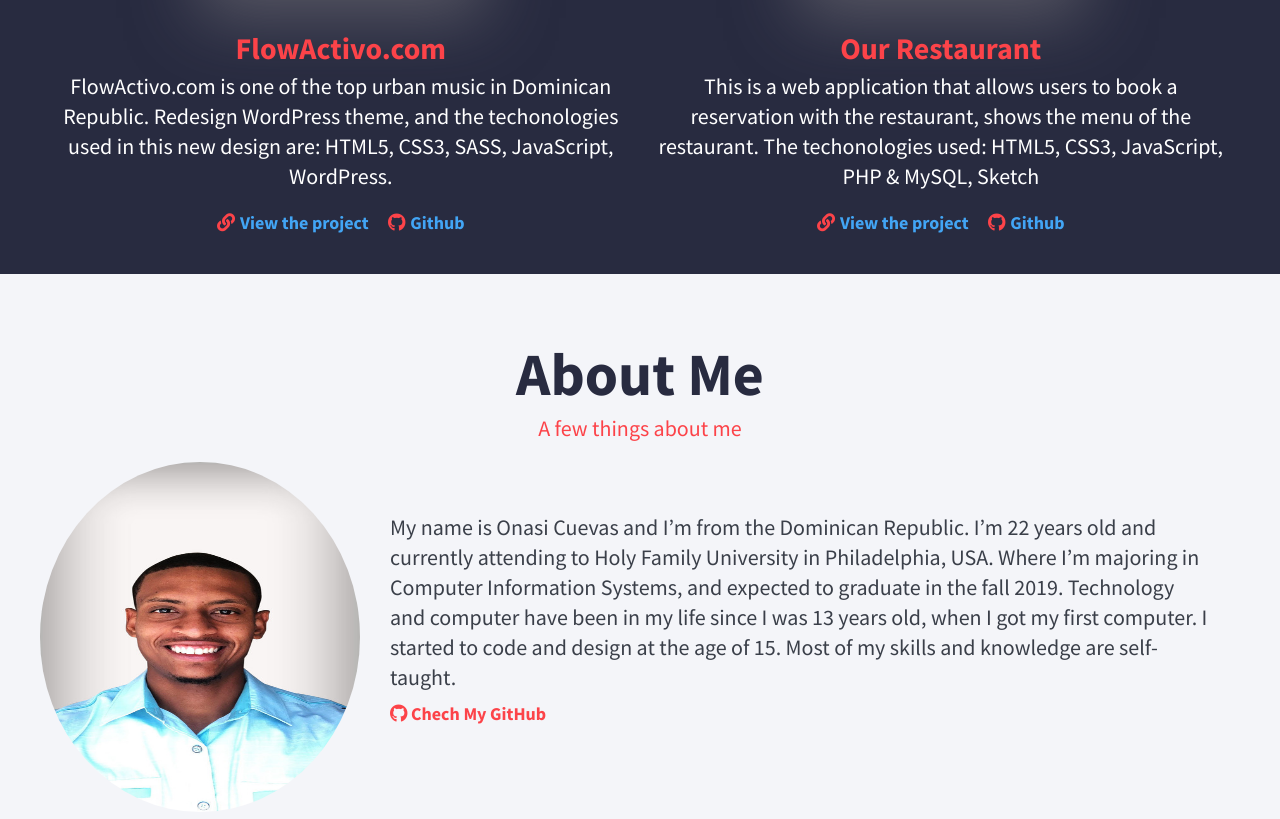
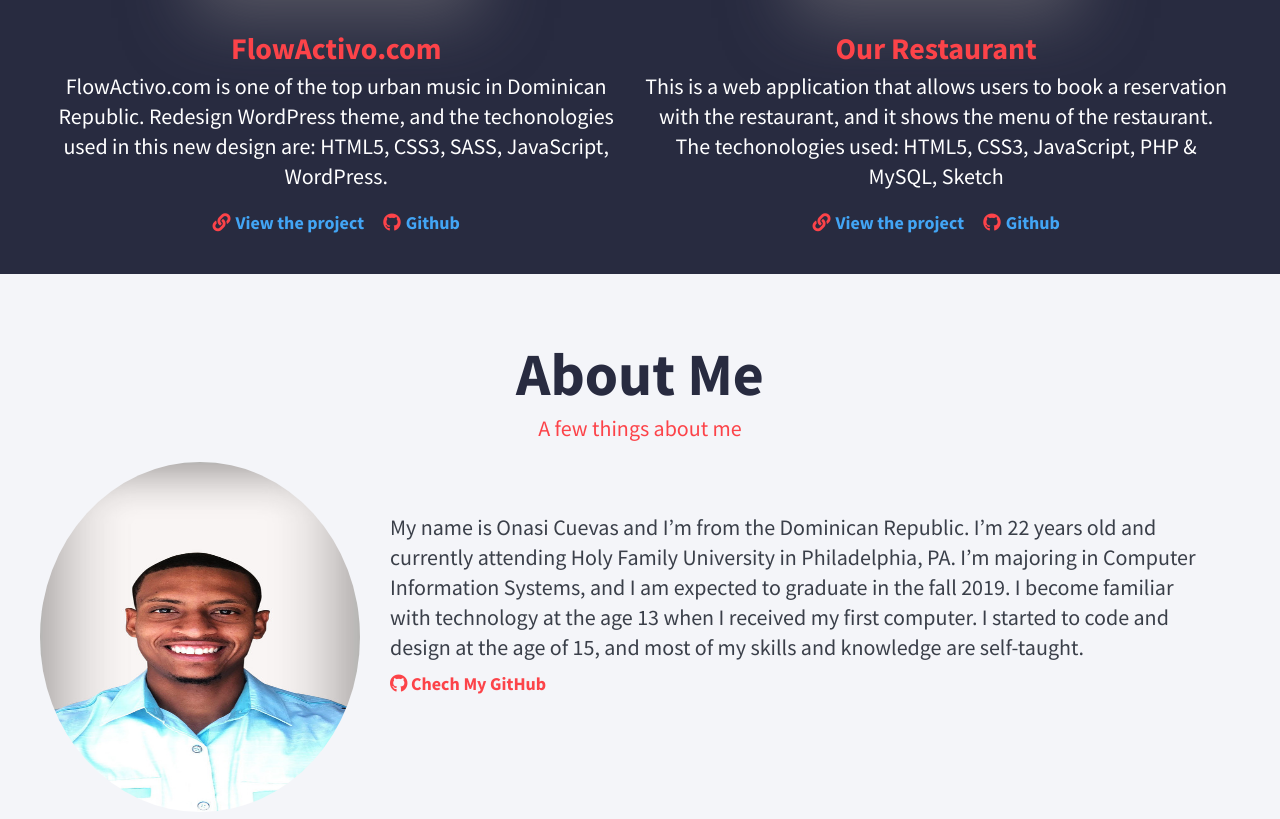
Before and after one commit to ocuevas/personal-portfolio, a website: page index.html in a window 1280 px wide. Shown: the part 1167-1986 px from the top of the page. Drawn offline with Linux system fonts and the light colour scheme.

Commit message:
fixing some grammar errors

```diff
--- a/index.html
+++ b/index.html
@@ -77,7 +77,7 @@
                                       <div class="project-article">
                                           <h3 class="project-title">Our Restaurant</h3>
                                           <p>This is a web application that allows users to book a reservation with the
-                                                restaurant, shows the menu of the restaurant. The techonologies used: HTML5, CSS3, JavaScript, PHP & MySQL, Sketch </p>
+                                                restaurant, and it shows the menu of the restaurant. The techonologies used: HTML5, CSS3, JavaScript, PHP & MySQL, Sketch </p>
                                           <div class="project-link">
                                               <a href="http://onasic.sgedu.site/index.php"><i class="fas fa-link"></i>View the project</a>
                                               <a href="#"><i class="fab fa-github"></i>Github</a>
@@ -100,8 +100,8 @@
                       <img src="assets/img/avatar.png" alt="">
                </div>
                <div class="about-me-content">
-                      <p>My name is Onasi Cuevas and I’m from the Dominican Republic. I’m 22 years old and currently attending to Holy Family University in Philadelphia, USA. Where I’m majoring in Computer Information Systems, and expected to graduate in the fall 2019.
-                        Technology and computer have been in my life since I was 13 years old, when I got my first computer. I started to code and design at the age of 15. Most of my skills and knowledge are self-taught.
+                      <p>My name is Onasi Cuevas and I’m from the Dominican Republic. I’m 22 years old and currently attending Holy Family University in Philadelphia, PA. I’m majoring in Computer Information Systems, and I am expected to graduate in the fall 2019.
+                        I become familiar with technology at the age 13 when I received my first computer. I started to code and design at the age of 15, and most of my skills and knowledge are self-taught.
                         </p>
                     <span><a href="https://github.com/ocuevas/"> <i class="fab fa-github"></i> Chech My GitHub</a></span>
            </div>
```
